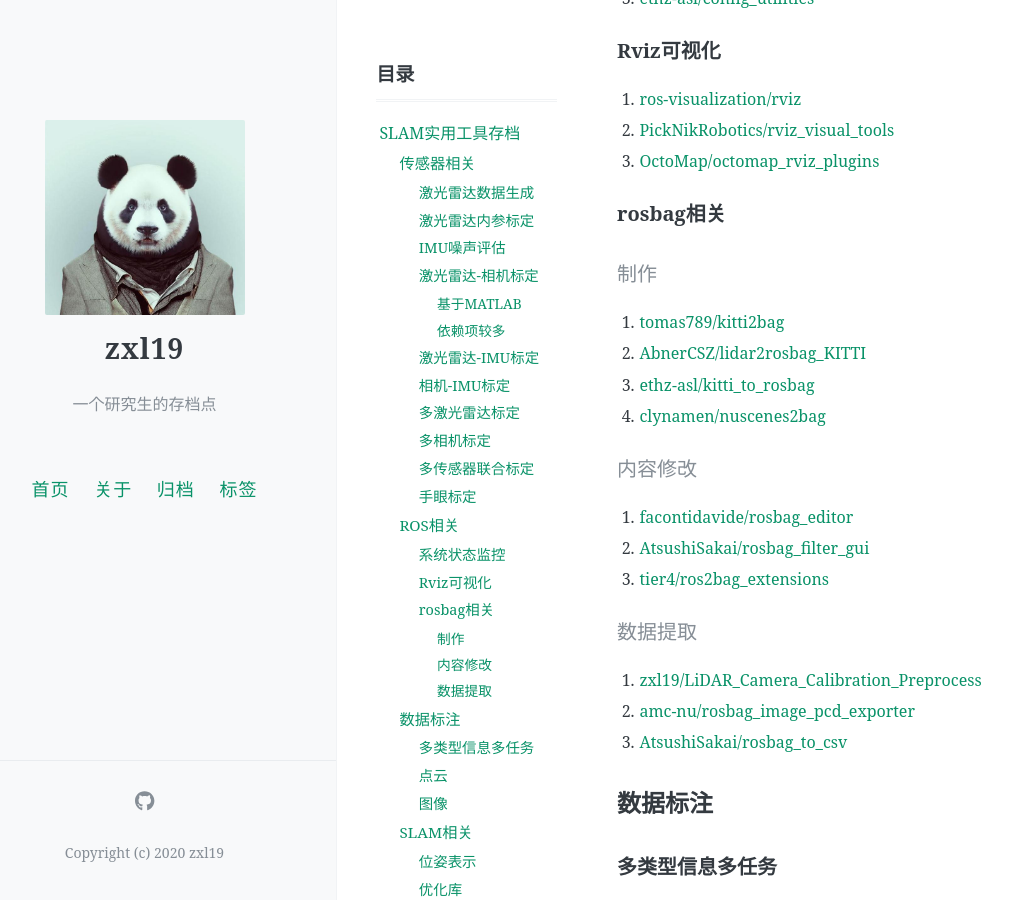
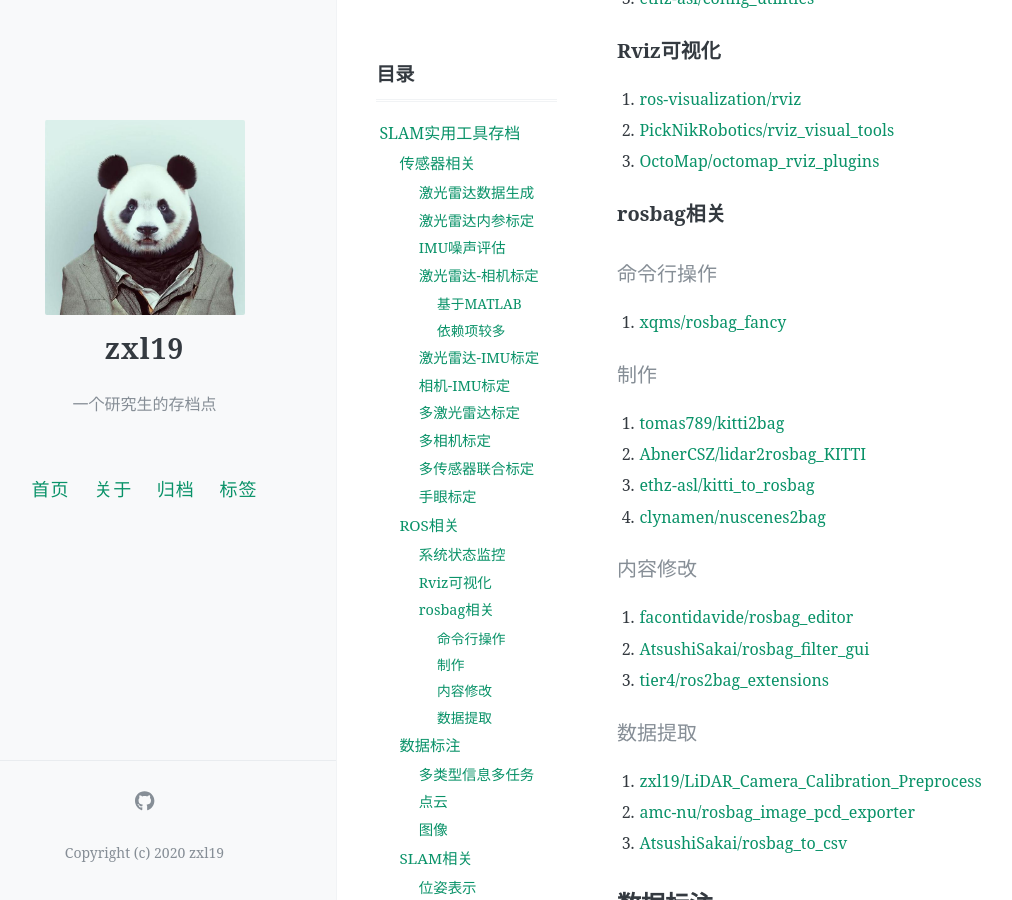
Before and after one commit to zxl19/zxl19.github.io, a Jekyll site: the page built from _posts/2021-05-25-slam-tool.md, in a window 1280 px wide and 900 px high, scrolled down 2929 px. Shown: the whole window, without its empty margins (47-1059 px from the left). Built offline with Jekyll 4.4.1, drawn with Linux system fonts in a browser that asks for light colours; comment, search, counter and statistics services are not loaded.

Commit message:
Update 2021-05-25-slam-tool.md

```diff
--- a/_posts/2021-05-25-slam-tool.md
+++ b/_posts/2021-05-25-slam-tool.md
@@ -117,6 +117,10 @@ pinned: false
 3. [OctoMap/octomap_rviz_plugins](https://github.com/OctoMap/octomap_rviz_plugins)
 
 ### rosbag相关
+
+#### 命令行操作
+
+1. [xqms/rosbag_fancy](https://github.com/xqms/rosbag_fancy)
 
 #### 制作
 
```
